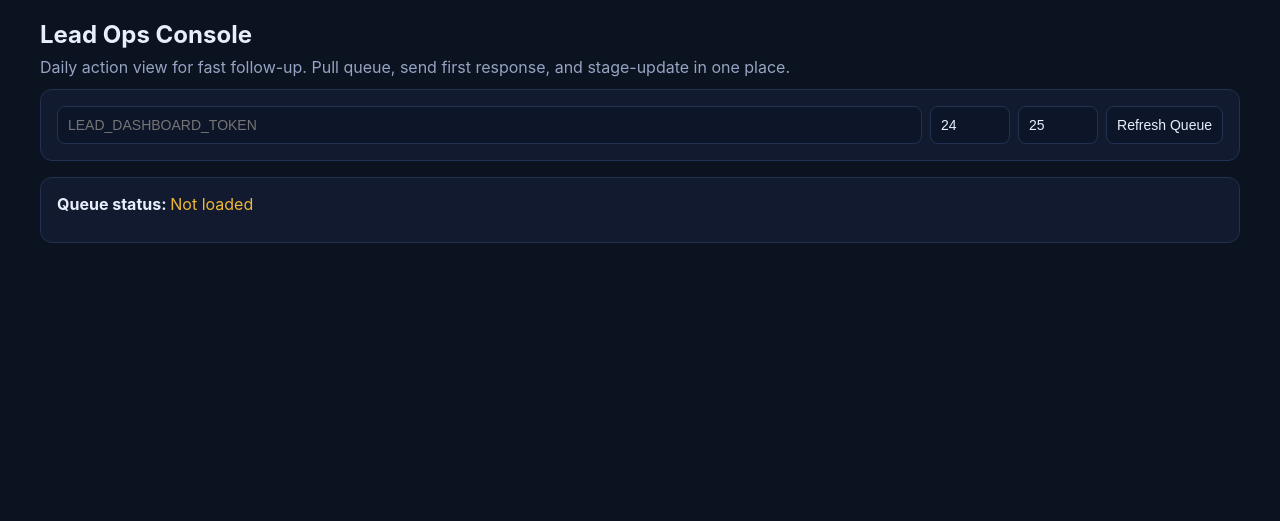
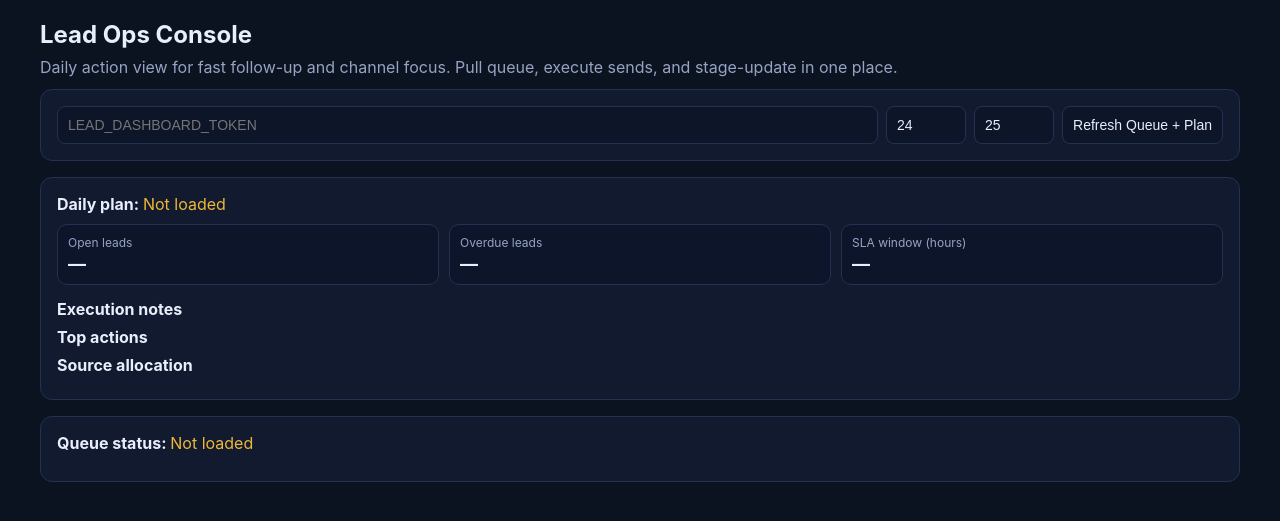
Before and after one commit to Auerlian/LapsliEmail, a Flask app: page /lead-ops in a window 1280 px wide. Shown: the top 521 px of the page. Run offline with Flask 3, Linux system fonts and the light colour scheme.

Commit message:
lead-ops: add daily plan and source allocation panel to console

```diff
--- a/templates/lead_ops.html
+++ b/templates/lead_ops.html
@@ -56,18 +56,55 @@
     .ok { color: var(--ok); }
     .warn { color: var(--warn); }
     .bad { color: var(--bad); }
+    .planGrid { display: grid; grid-template-columns: repeat(auto-fit, minmax(170px, 1fr)); gap: 10px; margin: 10px 0 14px; }
+    .kpi { border: 1px solid var(--line); border-radius: 10px; padding: 10px; background: #0c1529; }
+    .kpiLabel { color: var(--muted); font-size: 12px; }
+    .kpiValue { font-size: 18px; font-weight: 700; margin-top: 3px; }
+    ul { margin: 8px 0; padding-left: 18px; }
+    li { margin-bottom: 6px; }
+    code { color: #d6e3ff; }
   </style>
 </head>
 <body>
   <div class="wrap">
     <h1>Lead Ops Console</h1>
-    <p>Daily action view for fast follow-up. Pull queue, send first response, and stage-update in one place.</p>
+    <p>Daily action view for fast follow-up and channel focus. Pull queue, execute sends, and stage-update in one place.</p>
 
     <div class="panel controls">
       <input id="token" type="password" placeholder="LEAD_DASHBOARD_TOKEN" />
       <input id="slaHours" type="number" min="1" max="168" value="24" title="SLA hours" />
       <input id="limit" type="number" min="1" max="100" value="25" title="Queue size" />
-      <button id="refreshBtn">Refresh Queue</button>
+      <button id="refreshBtn">Refresh Queue + Plan</button>
+    </div>
+
+    <div class="panel">
+      <strong>Daily plan: </strong><span id="planStatus" class="warn">Not loaded</span>
+      <div class="planGrid">
+        <div class="kpi">
+          <div class="kpiLabel">Open leads</div>
+          <div class="kpiValue" id="planOpenLeads">—</div>
+        </div>
+        <div class="kpi">
+          <div class="kpiLabel">Overdue leads</div>
+          <div class="kpiValue" id="planOverdueLeads">—</div>
+        </div>
+        <div class="kpi">
+          <div class="kpiLabel">SLA window (hours)</div>
+          <div class="kpiValue" id="planSlaHours">—</div>
+        </div>
+      </div>
+      <div>
+        <strong>Execution notes</strong>
+        <ul id="planNotes"></ul>
+      </div>
+      <div>
+        <strong>Top actions</strong>
+        <ul id="planTopActions"></ul>
+      </div>
+      <div>
+        <strong>Source allocation</strong>
+        <ul id="planSourceRecommendations"></ul>
+      </div>
     </div>
 
     <div class="panel">
@@ -79,6 +116,7 @@
   <script>
     const statusText = document.getElementById('statusText');
     const queueEl = document.getElementById('queue');
+    const planStatus = document.getElementById('planStatus');
 
     function authHeaders() {
       const token = document.getElementById('token').value.trim();
@@ -112,6 +150,58 @@
       renderQueue(data.queue || []);
       statusText.textContent = `Loaded ${data.count || 0} lead(s)`;
       statusText.className = 'ok';
+    }
+
+    function renderPlanList(containerId, entries, formatter) {
+      const container = document.getElementById(containerId);
+      container.innerHTML = '';
+      if (!entries || !entries.length) {
+        container.innerHTML = '<li><span class="warn">No items yet.</span></li>';
+        return;
+      }
+      for (const item of entries) {
+        const li = document.createElement('li');
+        li.innerHTML = formatter(item);
+        container.appendChild(li);
+      }
+    }
+
+    function renderDailyPlan(plan) {
+      document.getElementById('planOpenLeads').textContent = String(plan.openLeads ?? '—');
+      document.getElementById('planOverdueLeads').textContent = String(plan.overdueLeads ?? '—');
+      document.getElementById('planSlaHours').textContent = String(plan.slaHours ?? '—');
+
+      renderPlanList('planNotes', plan.executionNotes || [], (item) => escapeHtml(item));
+      renderPlanList('planTopActions', plan.topActions || [], (item) => {
+        const action = escapeHtml(item.recommendedAction || 'Follow up');
+        return `<code>${escapeHtml(item.briefId || '')}</code> • <strong>${escapeHtml(item.name || 'Unknown')}</strong> (${escapeHtml(item.priority || 'low')}/${escapeHtml(item.stage || 'new')}) — ${action}`;
+      });
+      renderPlanList('planSourceRecommendations', plan.sourceRecommendationDetails || [], (item) => {
+        return `<strong>${escapeHtml((item.action || 'review').toUpperCase())}</strong> ${escapeHtml(item.source || 'unknown')} — ${escapeHtml(item.reason || '')}`;
+      });
+    }
+
+    async function fetchDailyPlan() {
+      const slaHours = Number(document.getElementById('slaHours').value || 24);
+      const limit = Number(document.getElementById('limit').value || 25);
+      planStatus.textContent = 'Loading...';
+      planStatus.className = 'warn';
+
+      const res = await fetch(`/api/project-briefs/daily-plan?slaHours=${slaHours}&limit=${Math.max(limit, 200)}`, {
+        headers: authHeaders()
+      });
+      const data = await res.json();
+      if (!res.ok || !data.success) {
+        throw new Error(data.error || 'Failed to load daily plan');
+      }
+
+      renderDailyPlan(data.plan || {});
+      planStatus.textContent = 'Loaded';
+      planStatus.className = 'ok';
+    }
+
+    async function refreshAll() {
+      await Promise.all([fetchQueue(), fetchDailyPlan()]);
     }
 
     function renderQueue(items) {
@@ -225,15 +315,15 @@
         } else if (action === 'send') {
           result = await sendFirstResponse(briefId);
           output.textContent = `Sent first response\nStage: ${result.stage || ''}`;
-          await fetchQueue();
+          await refreshAll();
         } else if (action === 'followup') {
           result = await sendFollowUp(briefId);
           output.textContent = `Sent follow-up\nStage: ${result.stage || ''}`;
-          await fetchQueue();
+          await refreshAll();
         } else {
           result = await patchStage(briefId, action);
           output.textContent = `Updated to ${result.brief?.stage || action}`;
-          await fetchQueue();
+          await refreshAll();
         }
       } catch (err) {
         output.textContent = `Error: ${err.message}`;
@@ -244,10 +334,12 @@
 
     document.getElementById('refreshBtn').addEventListener('click', async () => {
       try {
-        await fetchQueue();
+        await refreshAll();
       } catch (err) {
         statusText.textContent = err.message;
         statusText.className = 'bad';
+        planStatus.textContent = err.message;
+        planStatus.className = 'bad';
       }
     });
   </script>
```
Also changed, not shown: README.md.
